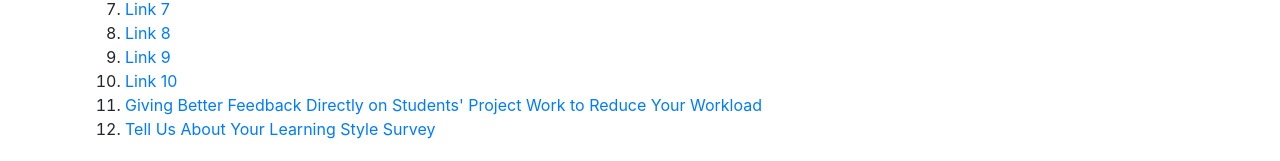
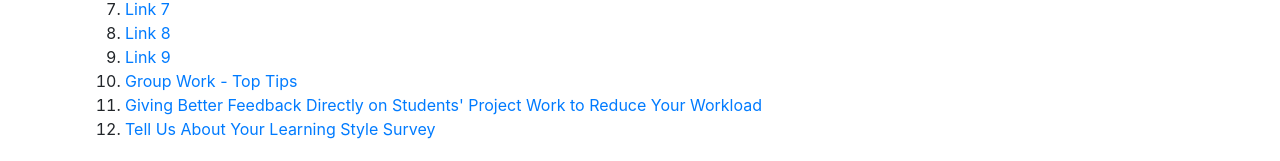
Before and after one commit to dal-csed/teaching-guides, a website: page index.html in a window 1280 px wide. Shown: the part 420-581 px from the top of the page. Drawn offline with Linux system fonts and the light colour scheme.

Commit message:
topic 10

```diff
--- a/index.html
+++ b/index.html
@@ -65,7 +65,7 @@
       <li><a href="">Link 7</a></li>
       <li><a href="">Link 8</a></li>
       <li><a href="">Link 9</a></li>
-      <li><a href="">Link 10</a></li>
+      <li><a href="topic_10.html">Group Work - Top Tips</a></li>
       <li><a href="topic_11.html">Giving Better Feedback Directly on Students' Project Work to Reduce Your Workload</a></li>
       <li><a href="topic_12.html">Tell Us About Your Learning Style Survey</a></li>
       </ol>
```
